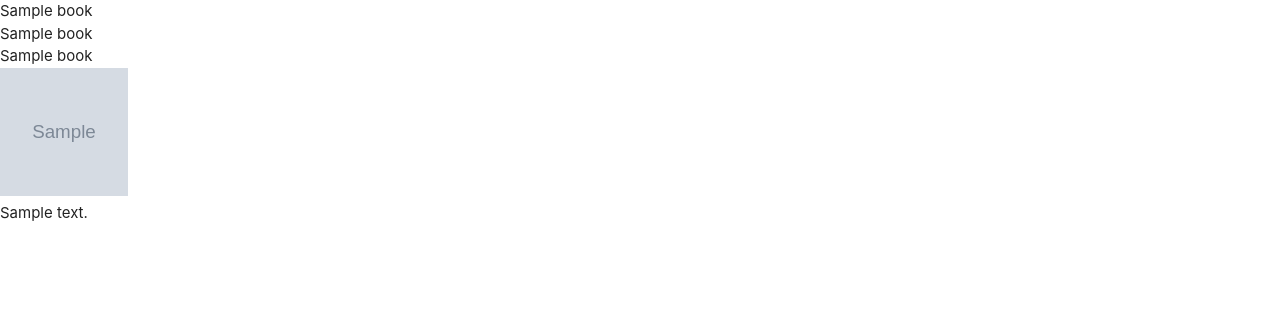
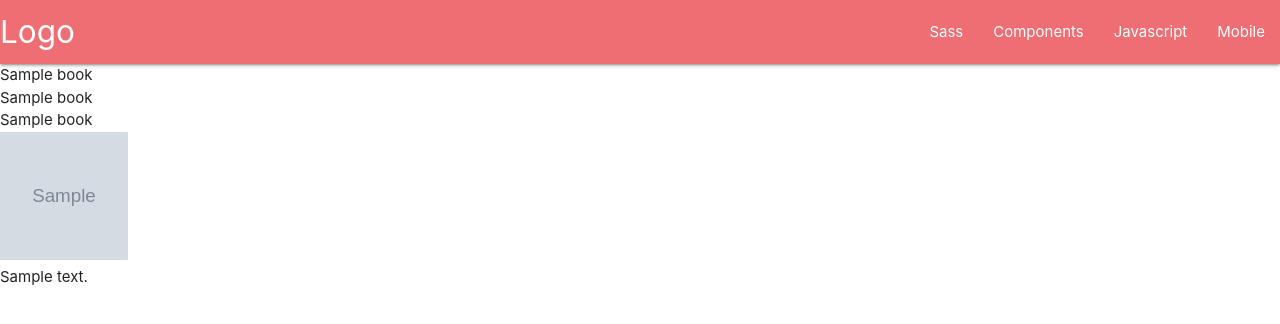
Before and after one commit to Leoney/flask-miniproject, a Python web app: template templates/books.html in a window 1280 px wide. Shown: the top 324 px of the page. Run offline with Jinja, Linux system fonts and the light colour scheme; the template is opened without the code that fills it: most values are stand-ins (such as "Sample title", 1, 10 or a date in 2020); grey boxes marked "Sample" are stand-in pictures; some libraries are stand-ins or nearby versions.

Commit message:
Add nav bar

```diff
--- a/templates/base.html
+++ b/templates/base.html
@@ -12,7 +12,27 @@
     <title>B.O.O.K.</title>
 </head>
 <body>
+    <header>
+        <nav>
+            <div class="nav-wrapper">
+              <a href="#!" class="brand-logo">Logo</a>
+              <a href="#" data-target="mobile-demo" class="sidenav-trigger"><i class="material-icons">menu</i></a>
+              <ul class="right hide-on-med-and-down">
+                <li><a href="sass.html">Sass</a></li>
+                <li><a href="badges.html">Components</a></li>
+                <li><a href="collapsible.html">Javascript</a></li>
+                <li><a href="mobile.html">Mobile</a></li>
+              </ul>
+            </div>
+          </nav>
 
+          <ul class="sidenav" id="mobile-demo">
+            <li><a href="sass.html">Sass</a></li>
+            <li><a href="badges.html">Components</a></li>
+            <li><a href="collapsible.html">Javascript</a></li>
+            <li><a href="mobile.html">Mobile</a></li>
+          </ul>
+    </header>
     {% block content %}
     {% endblock %}
 
```
